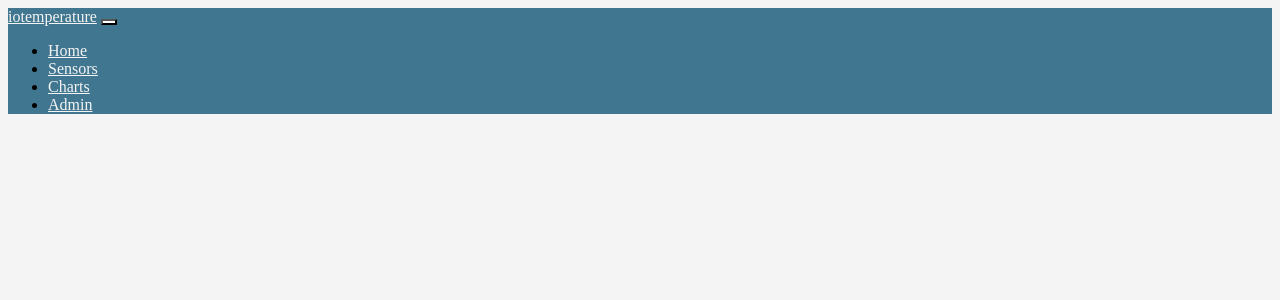
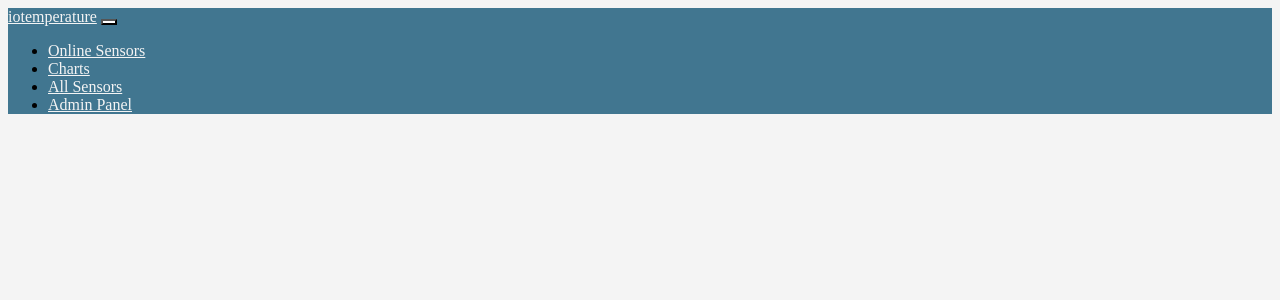
Before and after one commit to JacopoBucchioni/ppmproject-iot-temperature, a Django app: page / in a window 1280 px wide. Shown: the top 300 px of the page. Run offline with Django 3.2, Linux system fonts and the light colour scheme; data that the repository does not hold is empty; some libraries are stand-ins or nearby versions.

Commit message:
Update base.html

```diff
--- a/iotemperature/templates/iotemperature/base.html
+++ b/iotemperature/templates/iotemperature/base.html
@@ -36,16 +36,16 @@
     <div class="collapse navbar-collapse" id="navbarSupportedContent">
         <ul class="navbar-nav">
             <li class="nav-item">
-                <a class="nav-link" href="{% url 'home' %}">Home</a>
-            </li>
-            <li class="nav-item">
-                <a class="nav-link" href="{% url 'sensors_list' %}">Sensors</a>
+                <a class="nav-link" href="{% url 'home' %}">Online Sensors</a>
             </li>
             <li class="nav-item">
                 <a class="nav-link" href="{% url 'charts' %}">Charts</a>
             </li>
             <li class="nav-item">
-                <a class="nav-link" href="/admin">Admin</a>
+                <a class="nav-link" href="{% url 'sensors_list' %}">All Sensors</a>
+            </li>
+            <li class="nav-item">
+                <a class="nav-link" href="/admin">Admin Panel</a>
             </li>
         </ul>
     </div>
```
